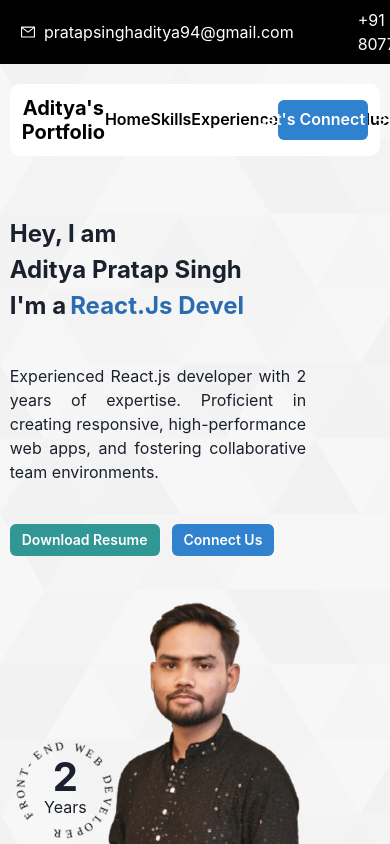
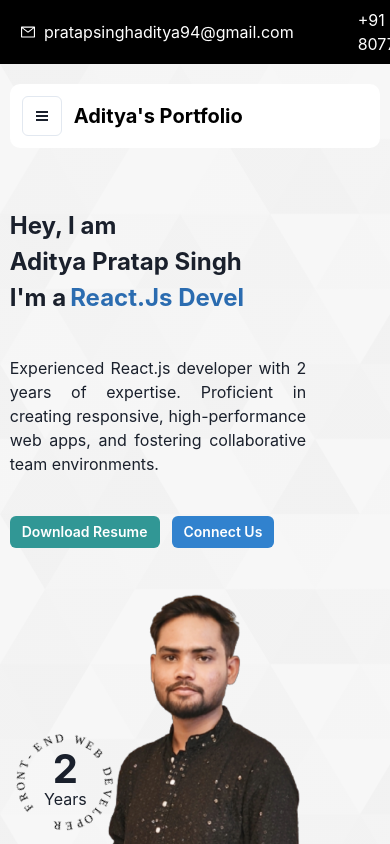
Before and after one commit to AdityaPratap06/portfolio-website, a Next.js app: page / in a window 390 px wide. Built offline with nearby package versions, Linux system fonts and the light colour scheme; some icons are missing.

Commit message:
header responsive

```diff
--- a/src/features/Home/Header.js
+++ b/src/features/Home/Header.js
@@ -1,10 +1,9 @@
 import { CenterX } from "@/common/CenterX";
-import { Box, Button, Flex, Heading, Text } from "@chakra-ui/react";
+import { Box, Button, Drawer, DrawerBody, DrawerCloseButton, DrawerContent, DrawerHeader, DrawerOverlay, Flex, Heading, IconButton, Text, useDisclosure } from "@chakra-ui/react";
 import { map } from "lodash";
 import React from "react";
 import { HiOutlineArrowRight } from "react-icons/hi"
-
-export const Header = () => {
+import { VscThreeBars } from "react-icons/vsc"
 
 const header = [
     { id: 1, title: "Home", href: "home" },
@@ -14,14 +13,18 @@ export const Header = () => {
     { id: 5, title: "Education", href: "education" },
     { id: 5, title: "Testimonials", href: "testimonials" },
 ]
-
+export const Header = () => {
+    const { isOpen, onOpen, onClose } = useDisclosure()
     return (
         <Box color="black" py={5}>
             <CenterX>
                 <Box w="100%" bg="white" p={3} borderRadius={10}>
                     <Flex justify={"space-between"} align="center">
-                        <Heading size={"md"}>Aditya&apos;s Portfolio</Heading>
-                        <Flex w={"50%"} justify={"space-between"} fontWeight={"semibold"}>
+                        <Flex align={"center"}>
+                            <IconButton display={{ base: "flex", xl: "none" }} onClick={onOpen} variant={"outline"} icon={<VscThreeBars />} />
+                            <Heading ml={{ base: 3, xl: 0 }} size={"md"}>Aditya&apos;s Portfolio</Heading>
+                        </Flex>
+                        <Flex display={{ base: "none", xl: "flex" }} w={"50%"} justify={"space-between"} fontWeight={"semibold"}>
                             {map(header, head => (
                                 <Box w={"fit-content"} _hover={{ color: "blue.500" }} cursor={"pointer"} role="group"
                                     onClick={() =>
@@ -33,10 +36,38 @@ export const Header = () => {
                                 </Box>
                             ))}
                         </Flex>
-                        <Button colorScheme="blue" rightIcon={<HiOutlineArrowRight />} onClick={() => window.open("https://www.linkedin.com/in/aditya-mern-full-stack-developer/")}>Let&apos;s Connect</Button>
+                        <Button size={"sm"} display={{ base: "none", sm: "flex" }} colorScheme="blue" rightIcon={<HiOutlineArrowRight />} onClick={() => window.open("https://www.linkedin.com/in/aditya-mern-full-stack-developer/")}>Let&apos;s Connect</Button>
                     </Flex>
                 </Box>
+                <MenuDrawer isOpen={isOpen} onOpen={onOpen} onClose={onClose} />
             </CenterX>
         </Box>
     )
 }
+
+const MenuDrawer = ({ isOpen, onOpen, onClose }) => {
+    return (
+        <Drawer placement="left" isOpen={isOpen} onOpen={onOpen} onClose={onClose}>
+            <DrawerOverlay />
+            <DrawerContent>
+                <DrawerHeader>Aditya&apos;s Portfolio</DrawerHeader>
+                <DrawerCloseButton />
+                <DrawerBody>
+                    <Box>
+                        {map(header, head => (
+                            <Box mt={2} w={"fit-content"} color={"blue.800"} _hover={{ color: "blue.500" }} cursor={"pointer"} role="group"
+                                onClick={() =>
+                                    document.getElementById(head.href)?.scrollIntoView({ behavior: "smooth" })
+                                }
+                            >
+                                <Text>{head.title}</Text>
+                                <Flex w="0%" left="0" borderBottom={"3px solid"} borderColor={"blue.500"} borderRadius={20} transition="width 0.3s ease" _groupHover={{ width: '100%' }} />
+                            </Box>
+                        ))}
+                        <Button mt={5} size={"sm"} display={{ base: "flex", sm: "none" }} colorScheme="blue" rightIcon={<HiOutlineArrowRight />} onClick={() => window.open("https://www.linkedin.com/in/aditya-mern-full-stack-developer/")}>Let&apos;s Connect</Button>
+                    </Box>
+                </DrawerBody>
+            </DrawerContent>
+        </Drawer>
+    )
+}
```
Lines whose indentation alone changed are shown as unchanged.
